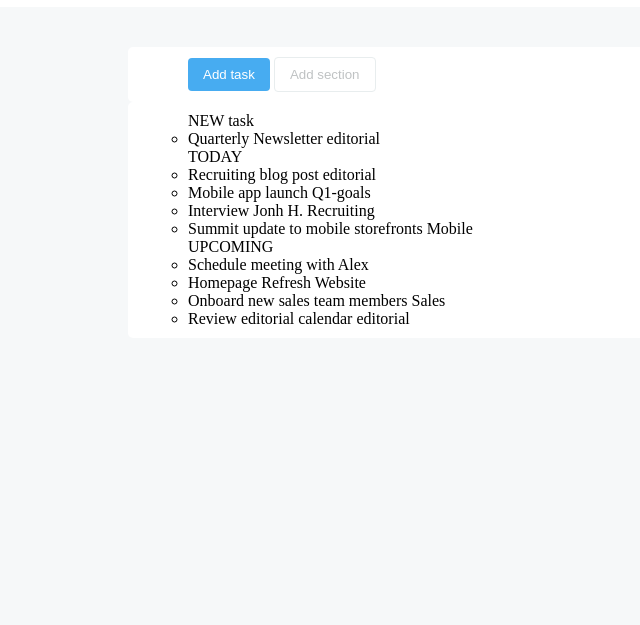
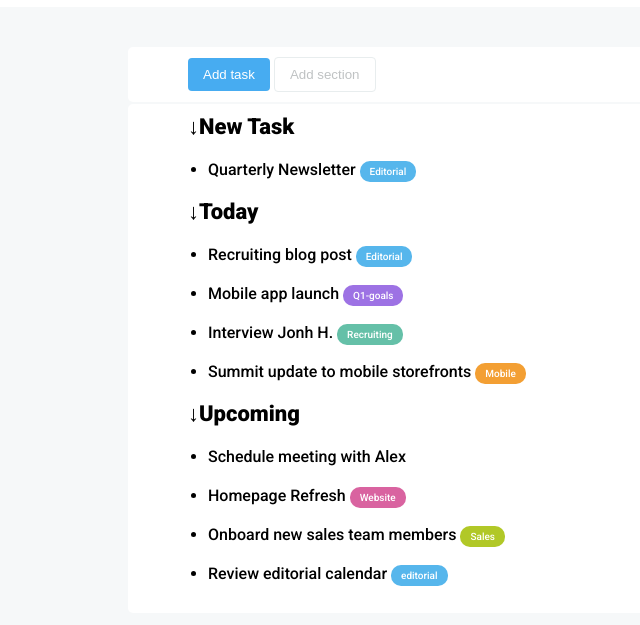
Before and after one commit to RiccardoFiacco/html-css-toboolist, a plain HTML site: page index.html in a window 1280 px wide. Shown: the part 75-700 px from the top of the page, without its empty margins (0-640 px from the left). Drawn offline with Linux system fonts and the light colour scheme.

Commit message:
add css at list

```diff
--- a/css/style.css
+++ b/css/style.css
@@ -1,5 +1,5 @@
 @import url('https://fonts.googleapis.com/css2?family=Roboto:ital,wght@0,100;0,300;0,400;0,500;0,700;0,900;1,100;1,300;1,400;1,500;1,700;1,900&display=swap');
-
+@import url('https://fonts.googleapis.com/css2?family=Kanit:ital,wght@0,100;0,200;0,300;0,400;0,500;0,600;0,700;0,800;0,900;1,100;1,200;1,300;1,400;1,500;1,600;1,700;1,800;1,900&display=swap');
 /*reset rule*/
 *{
     box-sizing: border-box;
@@ -7,18 +7,17 @@
     padding: 0;
 }
 
-.roboto-black {
-    font-family: "Roboto", sans-serif;
-    font-weight: 900;
-    font-style: normal;
-}
-
 body{
     background-color: rgb(246, 248, 249);
 }
 
 ul {
-    list-style-image: url(‘’);
+    font-weight: 500;
+}
+li{
+    margin: 20px;
+    font-size: 16px;
+    font-weight: 500;
 }
 /*project style*/
 
@@ -40,9 +39,10 @@ ul {
 .container{
     max-width: 1024px;
     margin: 0 auto;
-    padding: 10px 60px ;
+    padding: 10px 60px;
     background-color: white;
     border-radius: 5px;
+    margin-bottom: 2px;
 }
 
 .btn{
@@ -55,8 +55,49 @@ ul {
     background-color: rgb(71, 172, 241);
     color: white;
 }
+
 .btn-add-section{
     background-color: white;
     color: rgb(191, 194, 195);
     border: 1px solid rgb(232, 237, 238);
 }
+
+.main-list{
+    font-family: "Roboto", sans-serif;
+}
+
+.name-list{
+    font-size: 22px;
+    font-weight: 900;
+}
+
+.type-quest{
+    padding: 5px 10px;
+    border-radius: 10px;
+    color: white;
+    font-size: 10px;
+}
+
+.editorial{
+    background-color: rgb(86, 182, 236);
+}
+
+.q1-goals{
+    background-color: rgb(157, 114, 228);
+}
+
+.recruiting{
+    background-color: rgb(101, 192, 168);
+}
+
+.mobile{
+    background-color: rgb(243, 159, 51);
+}
+
+.website{
+    background-color: rgb(217, 99, 160);
+}
+
+.sales{
+    background-color: rgb(177, 200, 39);
+}
--- a/index.html
+++ b/index.html
@@ -21,44 +21,45 @@
             </nav>
         </div>
 
-        <div class="container">
-            <ul class="main-list">
+        <section class="container">
+            <div class="main-list">
 
-                <ul class="new-task">NEW task
+                <ul class="name-list new-task">&#8595New Task
                     <li class="done">Quarterly Newsletter
-                        <span class="editorial">editorial</span>
+                        <span class="type-quest editorial">Editorial</span>
                     </li>
                 </ul>
 
-                <ul class="today">TODAY
+                <ul class="name-list today">&#8595Today
                     <li class="done">Recruiting blog post
-                        <span class="editorial">editorial</span>
+                        <span class="type-quest editorial">Editorial</span>
                     </li>
                     <li class="done">Mobile app launch
-                        <span class="q1-goals">Q1-goals</span>
+                        <span class="type-quest q1-goals">Q1-goals</span>
                     </li>
                     <li class="not-done">Interview Jonh H.
-                        <span class="recruiting">Recruiting</span>
+                        <span class="type-quest recruiting">Recruiting</span>
                     </li>
                     <li class="done">Summit update to mobile storefronts
-                        <span class="mobile">Mobile</span>
+                        <span class="type-quest mobile">Mobile</span>
                     </li>
                 </ul>
 
-                <ul class="upcoming">UPCOMING
+                <ul class="name-list upcoming">&#8595Upcoming
                     <li class="not-done">Schedule meeting with Alex</li>
                     <li class="done">Homepage Refresh
-                        <span class="website">Website</span>
+                        <span class="type-quest website">Website</span>
                     </li>
                     <li class="done">Onboard new sales team members
-                        <span class="sales">Sales</span></li>
+                        <span class="type-quest sales">Sales</span></li>
                     <li class="done">Review editorial calendar
-                        <span class="editorial">editorial</span>
+                        <span class="type-quest editorial">editorial</span>
                     </li>
                 </ul>
 
-            </ul>
-        </div>
+            </div>
+
+        </section>
     </main>
 </body>
 </html>
```
